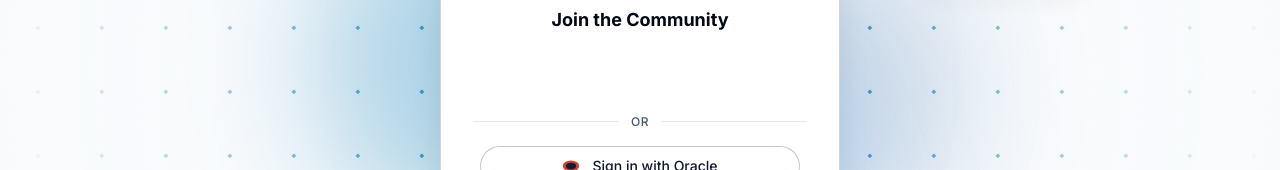
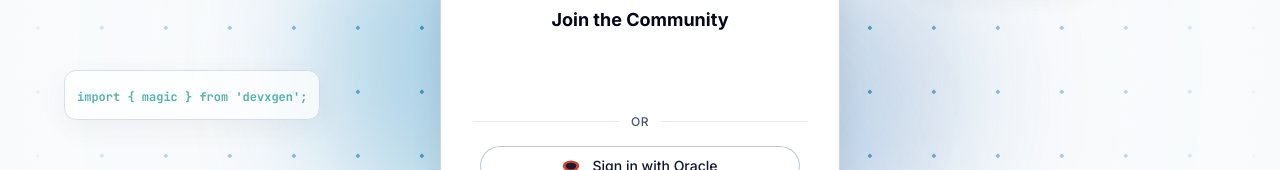
Before and after one commit to seshaa26/Full-Stack-Dev-projects, a React (Vite) app in the folder client/: page /login in a window 1280 px wide. Shown: the part 330-500 px from the top of the page. Built offline with nearby package versions, Linux system fonts and the light colour scheme; no server answers.

Commit message:
Add two more floating code snippets to LoginPage

```diff
--- a/client/src/pages/LoginPage.tsx
+++ b/client/src/pages/LoginPage.tsx
@@ -49,6 +49,16 @@ const LoginPage: React.FC = () => {
       <div className="absolute top-10 right-[30%] glass-card p-3 rounded-xl animate-float opacity-75 hidden 2xl:block" style={{ animationDelay: '5s' }}>
         <code className="text-xs font-mono text-rose-600 font-bold">
           npm run start
+        </code>
+      </div>
+      <div className="absolute bottom-20 left-[25%] glass-card p-3 rounded-xl animate-float opacity-80 hidden 2xl:block" style={{ animationDelay: '4s' }}>
+        <code className="text-xs font-mono text-cyan-600 font-bold">
+          console.log("Hello World");
+        </code>
+      </div>
+      <div className="absolute top-1/2 left-[5%] glass-card p-3 rounded-xl animate-float opacity-70 hidden xl:block" style={{ animationDelay: '6s' }}>
+        <code className="text-xs font-mono text-teal-600 font-bold">
+          import {'{ magic }'} from 'devxgen';
         </code>
       </div>
 
```
